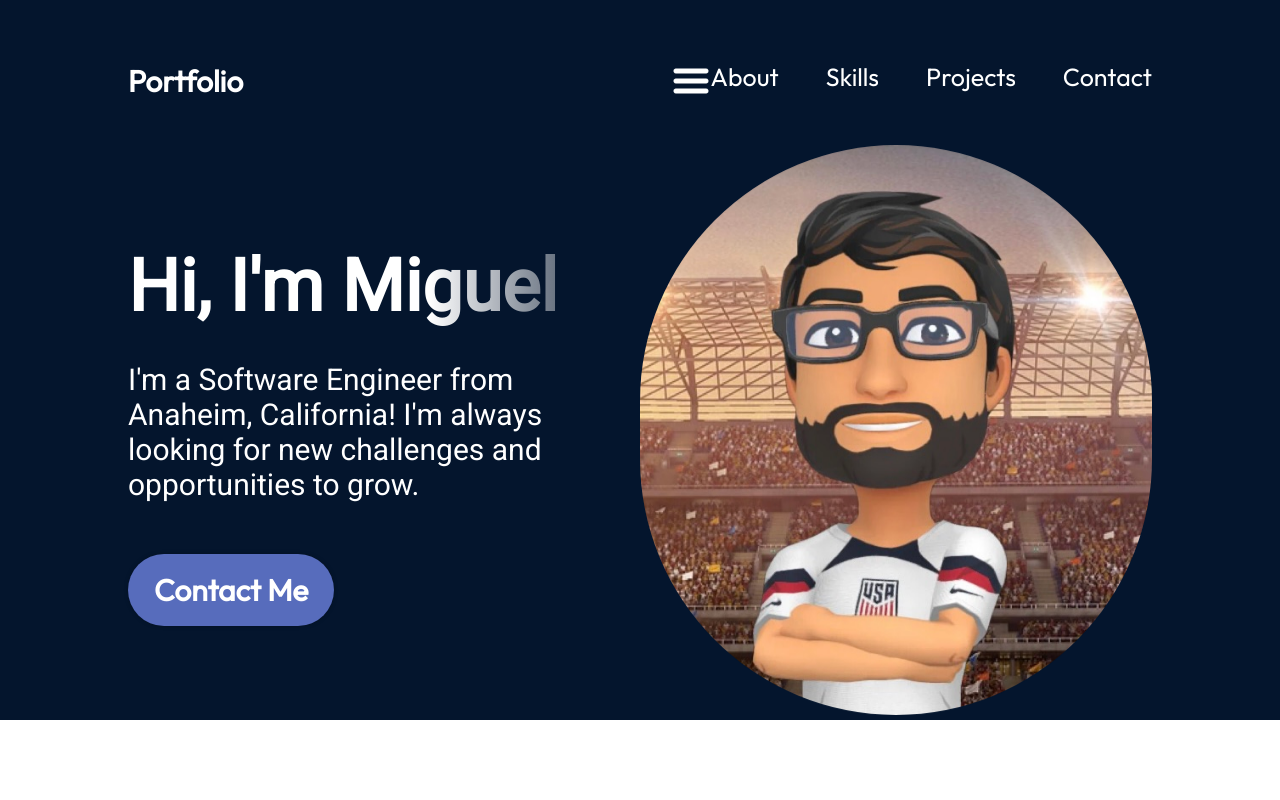
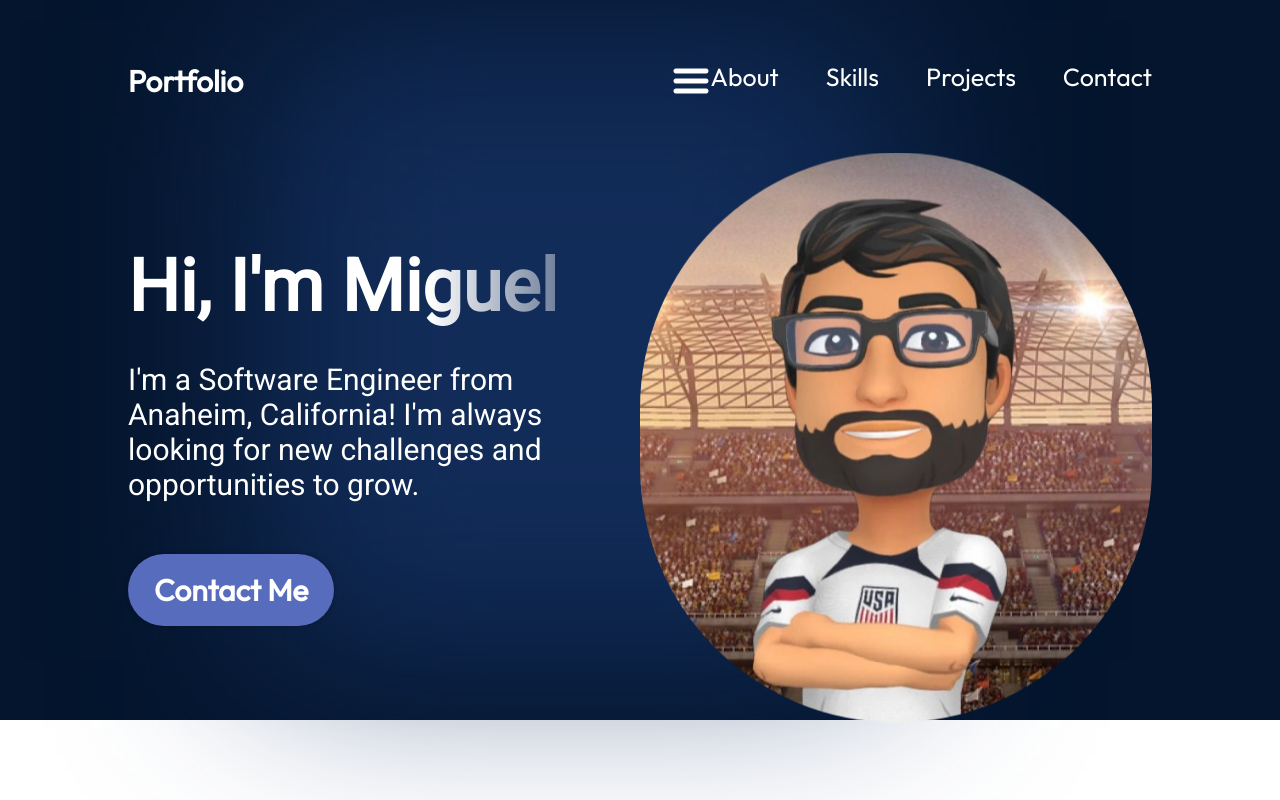
Before and after one commit to tatsuyax25/react-portfolio, a React (Vite) app: page / in a window 1280 px wide. Built offline with nearby package versions, Linux system fonts and the light colour scheme.

Commit message:
Style top blur

```diff
--- a/src/componets/Hero/Hero.module.css
+++ b/src/componets/Hero/Hero.module.css
@@ -66,6 +66,20 @@
     transform: translate(0, 10px);
   }
   100% {
-    transform: translate(0, -10px);
+    transform: translate(0, -0px);
   }
 }
+
+.topBlur {
+  position: absolute;
+  width: 50vw;
+  height: 50vw;
+  min-width: 350px;
+  min-width: 350px;
+  top: -128px;
+  left: 10vw;
+  border: 764px;
+  background: rgba(25, 55, 109, 0.7);
+  filter: blur(100px);
+  z-index: 0;
+}
```
